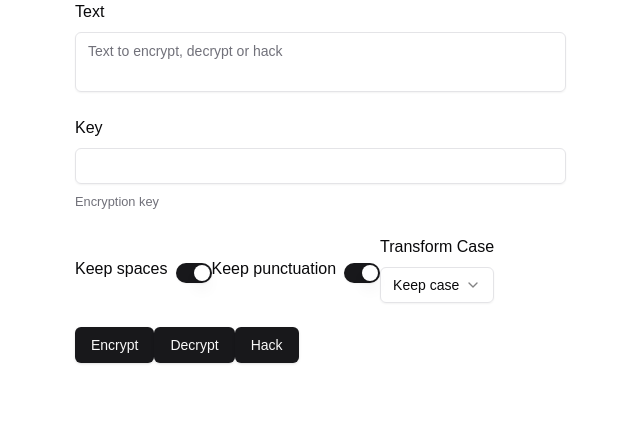
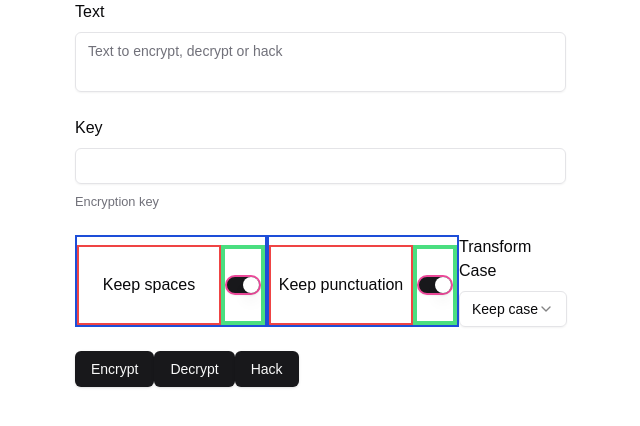
Before and after one commit to mirzaalihussain2/caesar_cipher, a Next.js app in the folder frontend/: page / in a window 1280 px wide. Shown: the top 426 px of the page, without its empty margins (197-837 px from the left). Built offline with nearby package versions, Linux system fonts and the light colour scheme; no server answers.

Commit message:
FormSwitch centered correctly. Now need to propagate UX to Transform Case

```diff
--- a/frontend/components/FormSwitch.tsx
+++ b/frontend/components/FormSwitch.tsx
@@ -15,16 +15,22 @@ const FormSwitch = ({ form, name, onLabel, offLabel }: FormSwitchProps) => (
         control={form.control}
         name={name}
         render={({ field }) => (
-            <FormItem className="flex flex-row items-center justify-between gap-2">
-                <FormLabel className="!mt-0">
+            <FormItem className="flex flex-row m-0 p-0 border-2 border-blue-700">
+                <FormLabel className="flex flex-col justify-center mt-2 mb-0 mx-0 p-0 border-2 border-red-500 w-24 sm:w-28 lg:w-36">
+                    <p className="text-center">
                         {field.value ? onLabel : offLabel }
+                    </p>
                 </FormLabel>
-                <FormControl className="flex items-center">
+                <div className="flex flex-col justify-center m-0 p-0 border-4 border-green-400">
+                    <FormControl className="m-0 p-0 border-4 border-blue-500">
                         <Switch
                             checked={field.value}
                             onCheckedChange={field.onChange}
+                            className="m-0 p-0 border-2 border-pink-500"
                         />
                     </FormControl>
+                </div>
+
             </FormItem>
         )}
     />
--- a/frontend/components/ui/label.tsx
+++ b/frontend/components/ui/label.tsx
@@ -7,7 +7,7 @@ import { cva, type VariantProps } from "class-variance-authority"
 import { cn } from "@/lib/utils"
 
 const labelVariants = cva(
-  "text-sm lg:text-base font-medium leading-none peer-disabled:cursor-not-allowed peer-disabled:opacity-70"
+  "text-xs sm:text-sm lg:text-base font-medium leading-none peer-disabled:cursor-not-allowed peer-disabled:opacity-70"
 )
 
 const Label = React.forwardRef<
```
Lines whose indentation alone changed are shown as unchanged.
